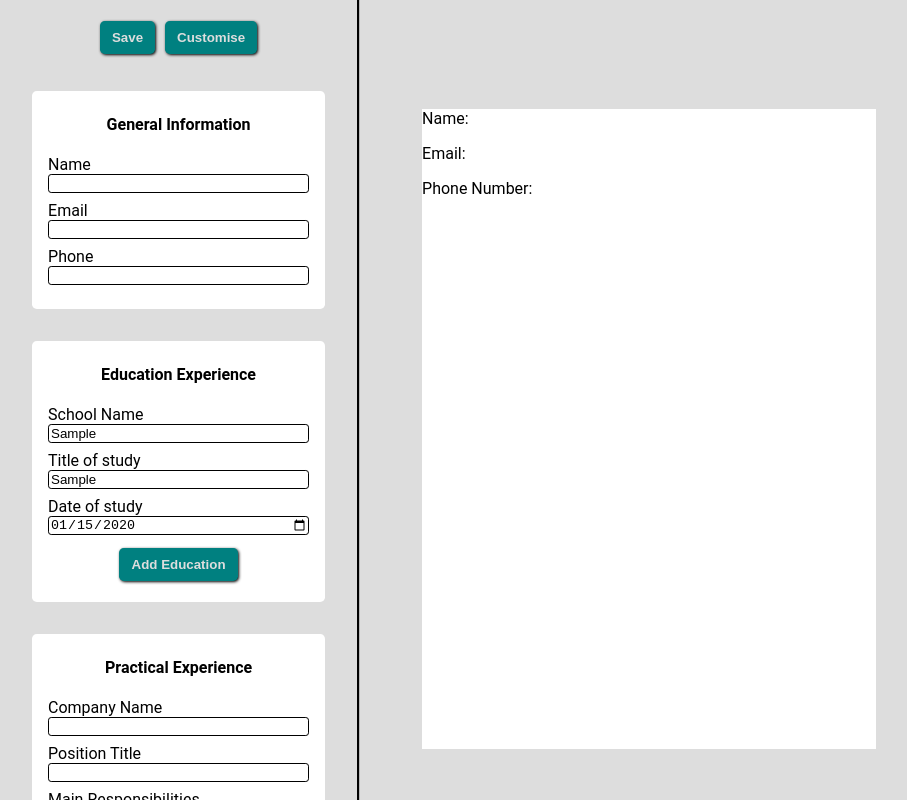
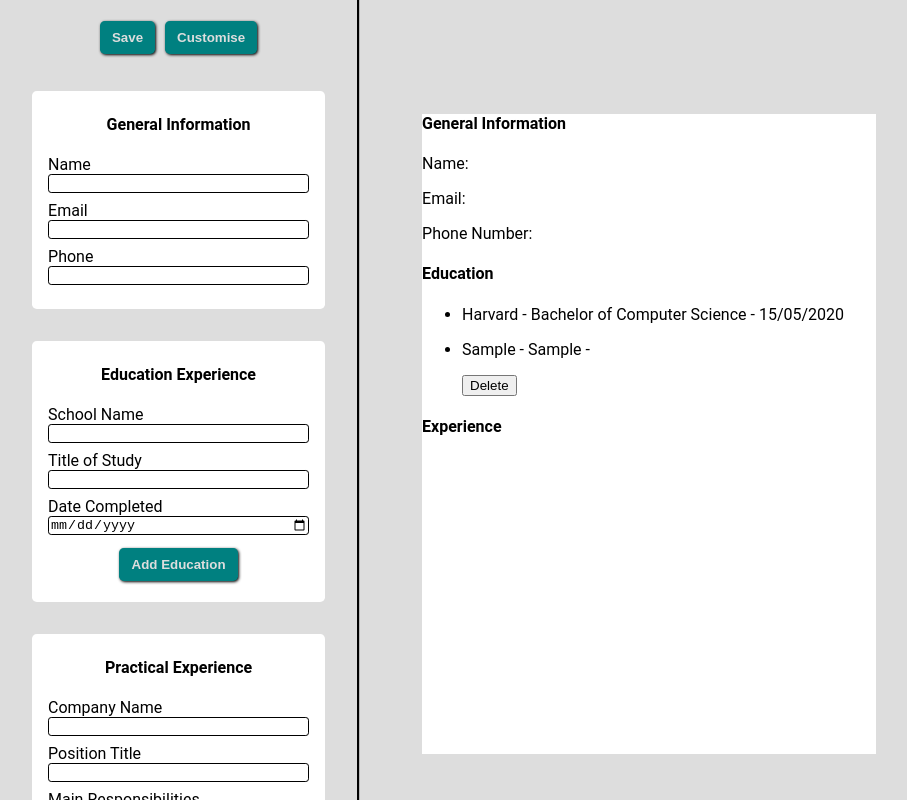
Before and after one commit to markr155/resume-builder, a React (Vite) app: page / in a window 1280 px wide. Both pictures are taken after typing "Sample", "Sample", "2020-01-15" into the empty fields and a click on the button "Add Education". Shown: the top 800 px of the page, without its empty margins (170-1077 px from the left). Built offline with nearby package versions, Linux system fonts and the light colour scheme.

Commit message:
Education Input and preview working

```diff
--- a/src/components/App.jsx
+++ b/src/components/App.jsx
@@ -4,12 +4,11 @@ import PreviewContainer from './PreviewContainer'
 
 function App() {
   const [name, setName] = useState('');
-
   const handleNameChange = (newName) => {
     setName(newName);
   };
+
   const [email, setEmail] = useState('');
-
   const handleEmailChange = (newEmail) => {
     setEmail(newEmail);
   }
@@ -18,6 +17,30 @@ function App() {
   const handlePhoneNumberChange = (newPhoneNumber) => {
     setPhoneNumber(newPhoneNumber)
   };
+
+  const [educationList, setEducationList] = useState([]);
+  const [newEducation, setNewEducation] = useState({
+    school: '',
+    title: '',
+    date: ''
+  })
+
+  const handleEducationInput = (e) => {
+    const { name, value } = e.target;
+    setNewEducation((currentEducation) => ({
+      ...currentEducation,
+      [name]: value
+    }));
+  }
+
+  const handleAddEducation = () => {
+    setEducationList((currentList) => ([...currentList, newEducation]));
+    setNewEducation({
+      school: '',
+      title: '',
+      date: ''
+    });
+  }
 
   return (
     <>
@@ -28,11 +51,16 @@ function App() {
     onEmailChange={handleEmailChange}
     phoneNumber={phoneNumber}
     onPhoneNumberChange={handlePhoneNumberChange}
+    educationList={educationList}
+    newEducation={newEducation}
+    handleEducationInput={handleEducationInput}
+    handleAddEducation={handleAddEducation}
     />
     <PreviewContainer
     name={name}
     email={email}
     phoneNumber={phoneNumber}
+    educationList={educationList}
     />
     </>
   )
--- /dev/null
+++ b/src/components/DeleteInfoButton.jsx
@@ -0,0 +1,9 @@
+export default function DeleteInfoButton () {
+    return (
+        <button
+            className="delete-button"
+        >
+            Delete
+        </button>
+    )
+}
--- a/src/components/EducationInfo.jsx
+++ b/src/components/EducationInfo.jsx
@@ -1,17 +1,45 @@
-export default function EducationInfo() {
+export default function EducationInfo({
+    newEducation,
+    educationList,
+    handleEducationInput,
+    handleAddEducation,
+}) {
     return (
         <div className="education information">
             <h4 className='form-header'>Education Experience</h4>
 
             <form className="info-form">
-                <label>School Name</label>
-                <input type="text" />
-                <label>Title of study</label>
-                <input type="text" />
-                <label>Date of study</label>
-                <input type="date" />
+                <label htmlFor="school">School Name</label>
+                <input
+                name="school"
+                type="text"
+                value={newEducation.school}
+                onChange={(e) => handleEducationInput(e)}
+                />
+
+                <label htmlFor="title">Title of Study</label>
+                <input
+                name="title"
+                type="text"
+                value={newEducation.title}
+                onChange={(e)=> handleEducationInput(e)}
+                />
+
+                <label htmlFor="date">Date Completed</label>
+                <input
+                name="date"
+                type="date"
+                value={newEducation.date}
+                onChange={(e) => handleEducationInput(e)}
+                />
             </form>
-            <button className="options-button" id="add-education-button">Add Education</button>
+            <button
+            className="options-button"
+            id="add-education-button"
+            onClick={() => handleAddEducation()}
+            >
+                Add Education
+            </button>
         </div>
     )
 }
--- /dev/null
+++ b/src/components/EducationListItem.jsx
@@ -0,0 +1,9 @@
+export default function EducationListItem({
+    school,
+    title,
+    date
+}) {
+    return (
+        <p>{school} - {title} - {date}</p>
+    )
+}
--- a/src/components/InputContainer.jsx
+++ b/src/components/InputContainer.jsx
@@ -9,7 +9,11 @@ export default function InputContainer({
     email,
     onEmailChange,
     phoneNumber,
-    onPhoneNumberChange
+    onPhoneNumberChange,
+    educationList,
+    newEducation,
+    handleEducationInput,
+    handleAddEducation,
 }) {
     return (
     <div className="input-container">
@@ -23,8 +27,15 @@ export default function InputContainer({
         onPhoneNumberChange={onPhoneNumberChange}
         />
 
-        <EducationInfo />
-        <ExperienceInfo />
+        <EducationInfo
+        educationList={educationList}
+        newEducation={newEducation}
+        handleEducationInput={handleEducationInput}
+        handleAddEducation={handleAddEducation}
+        />
+
+        <ExperienceInfo
+        />
     </div>
 )
 }
--- a/src/components/PreviewContainer.jsx
+++ b/src/components/PreviewContainer.jsx
@@ -1,16 +1,43 @@
+import DeleteInfoButton from "./DeleteInfoButton";
+import EducationListItem from "./EducationListItem";
+
 export default function PreviewContainer({
     name,
     email,
-    phoneNumber
+    phoneNumber,
+    educationList
     }) {
     return (
 
         <div className="preview-container">
             <div id="resume-preview">
-                <p>Name: {name}</p>
-                <p>Email: {email}</p>
-                <p>Phone Number: {phoneNumber}</p>
+                <header>
+                    <h4 className="resume-heading">General Information</h4>
+                    <p>Name: {name}</p>
+                    <p>Email: {email}</p>
+                    <p>Phone Number: {phoneNumber}</p>
+                </header>
+                <div className="education-section">
+                    <h4 className="resume-heading">Education</h4>
+                    <ul className="education-list">
+                        <li>Harvard - Bachelor of Computer Science - 15/05/2020</li>
+                        {educationList && educationList.map((education) => (
+                            <li key={`${education.school}-${education.title}-${education.date}`}>
+                                <EducationListItem
+                                school={education.school}
+                                title={education.title}
+                                />
+                                <DeleteInfoButton />
+                            </li>
+                        ))}
+                    </ul>
+                </div>
+                <div className="experience-section">
+                    <h4 className="resume-heading">Experience</h4>
+
+                </div>
             </div>
+
         </div>
 
     )
```
